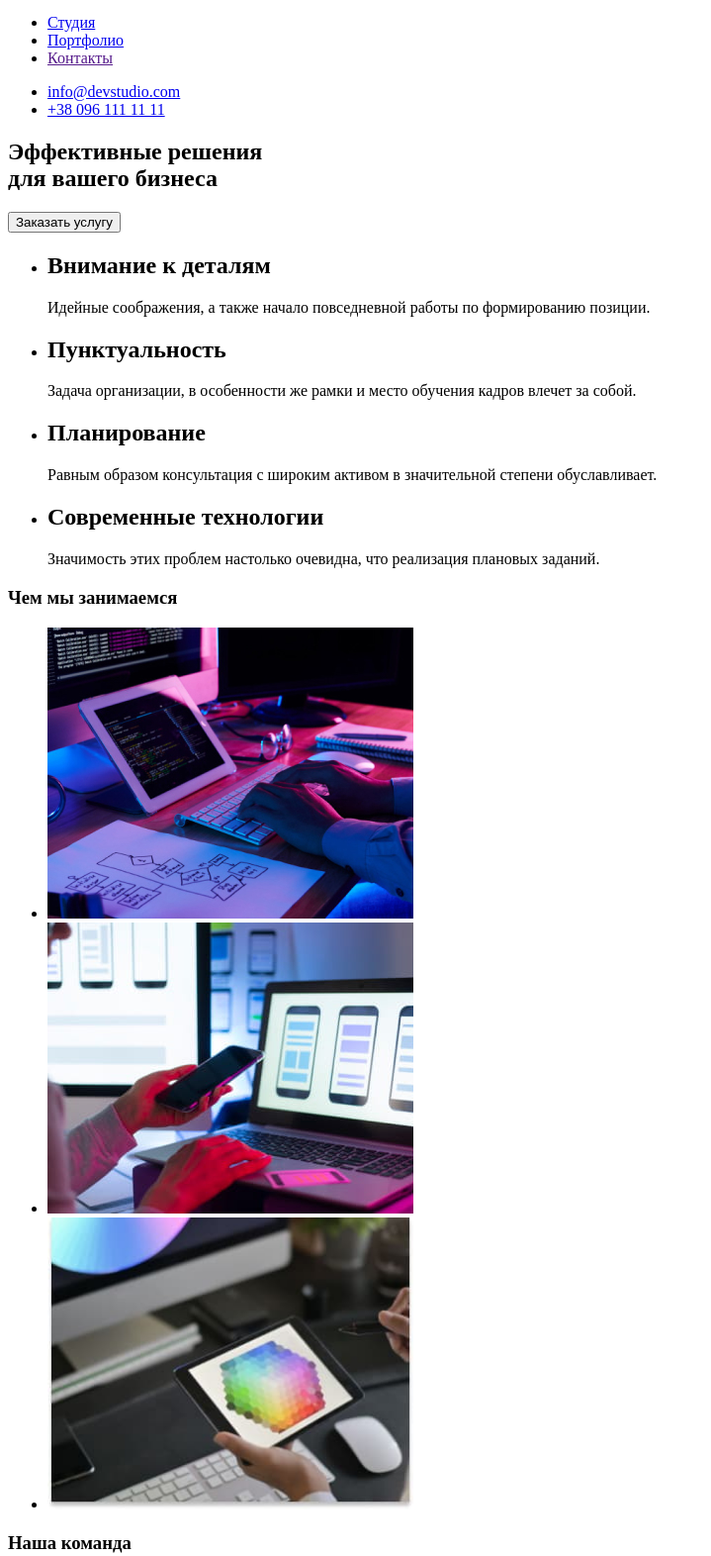
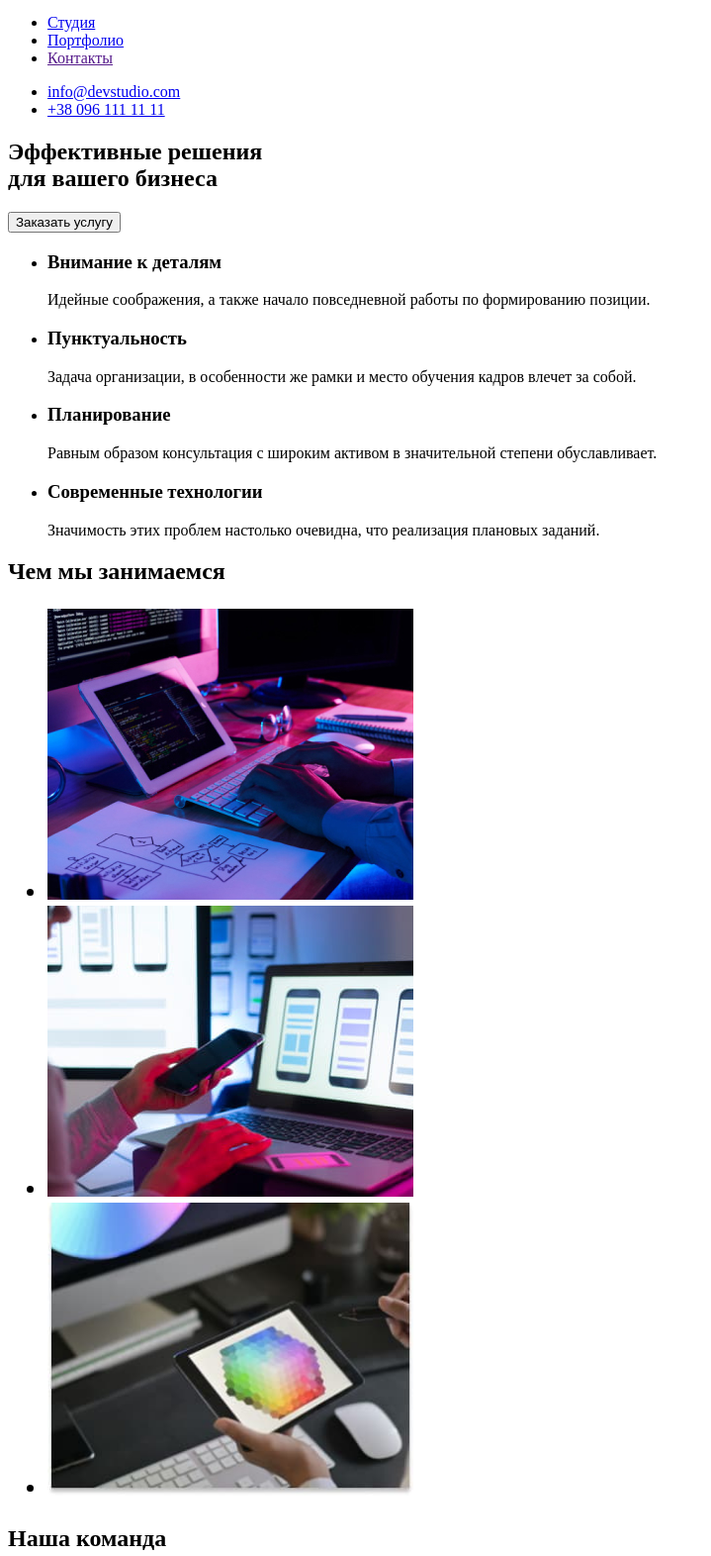
Before and after one commit to WoLfEER/goit-markup-hw-01, a plain HTML site: page index.html in a window 1280 px wide. Shown: the part 28-1600 px from the top of the page at 99% size, without its empty margins (0-719 px from the left). Drawn offline with Linux system fonts and the light colour scheme.

Commit message:
Update html

```diff
--- a/index.html
+++ b/index.html
@@ -48,22 +48,22 @@
         <section class="advantages">
             <ul>
                 <li>
-                    <h2 class="advantages-title">Внимание к деталям</h2>
+                    <h3 class="advantages-title">Внимание к деталям</h3>
                     <p class="advantages-par">Идейные соображения, а также начало повседневной работы по формированию
                         позиции.</p>
                 </li>
                 <li>
-                    <h2 class="advantages-title">Пунктуальность</h2>
+                    <h3 class="advantages-title">Пунктуальность</h3>
                     <p class="advantages-par">Задача организации, в особенности же рамки и место обучения кадров влечет
                         за собой.</p>
                 </li>
                 <li>
-                    <h2 class="advantages-title">Планирование</h2>
+                    <h3 class="advantages-title">Планирование</h3>
                     <p class="advantages-par">Равным образом консультация с широким активом в значительной степени
                         обуславливает.</p>
                 </li>
                 <li>
-                    <h2 class="advantages-title">Современные технологии</h2>
+                    <h3 class="advantages-title">Современные технологии</h3>
                     <p class="advantages-par">Значимость этих проблем настолько очевидна, что реализация плановых
                         заданий.</p>
                 </li>
@@ -73,7 +73,7 @@
         <!-- pictures section-->
 
         <section class="section">
-            <h3 class="section-title">Чем мы занимаемся</h3>
+            <h2 class="section-title">Чем мы занимаемся<h2>
             <ul>
                 <li><img src="./images/box1.jpg" width="370" alt="кодинг"></li>
                 <li><img src="./images/box2.jpg" width="370" alt="Планирование"></li>
@@ -84,29 +84,29 @@
         <!-- team section-->
 
         <section class="team">
-            <h3 class="section-title">Наша команда</h3>
+            <h2 class="section-title">Наша команда</h2>
             <ul>
                 <li>
                     <img src="./images/photo1.jpg" width="270" alt="фото дизайнера">
-                    <h4 class="team-title">Игорь Демьяненко</h4>
+                    <h3 class="team-title">Игорь Демьяненко</h3>
                     <p class="team-par">Product Designer</p>
                 </li>
 
                 <li>
                     <img src="./images/photo2.jpg" width="270" alt="фото фрон-ендера">
-                    <h4 class="team-title">Ольга Репина</h4>
+                    <h3 class="team-title">Ольга Репина</h3>
                     <p class="team-par">Frontend Developer</p>
                 </li>
 
                 <li>
                     <img src="./images/photo3.jpg" width="270" alt="фото маркетолога">
-                    <h4 class="team-title">Николай Тарасов</h4>
+                    <h3 class="team-title">Николай Тарасов</h3>
                     <p class="team-par">Marketing</p>
                 </li>
 
                 <li>
                     <img src="./images/photo4.jpg" width="270" alt="фото интерфейс дизайнера">
-                    <h4 class="team-title">Михаил Ермаков</h4>
+                    <h3 class="team-title">Михаил Ермаков</h3>
                     <p class="team-par">UI Designer photo</p>
                 </li>
             </ul>
```
